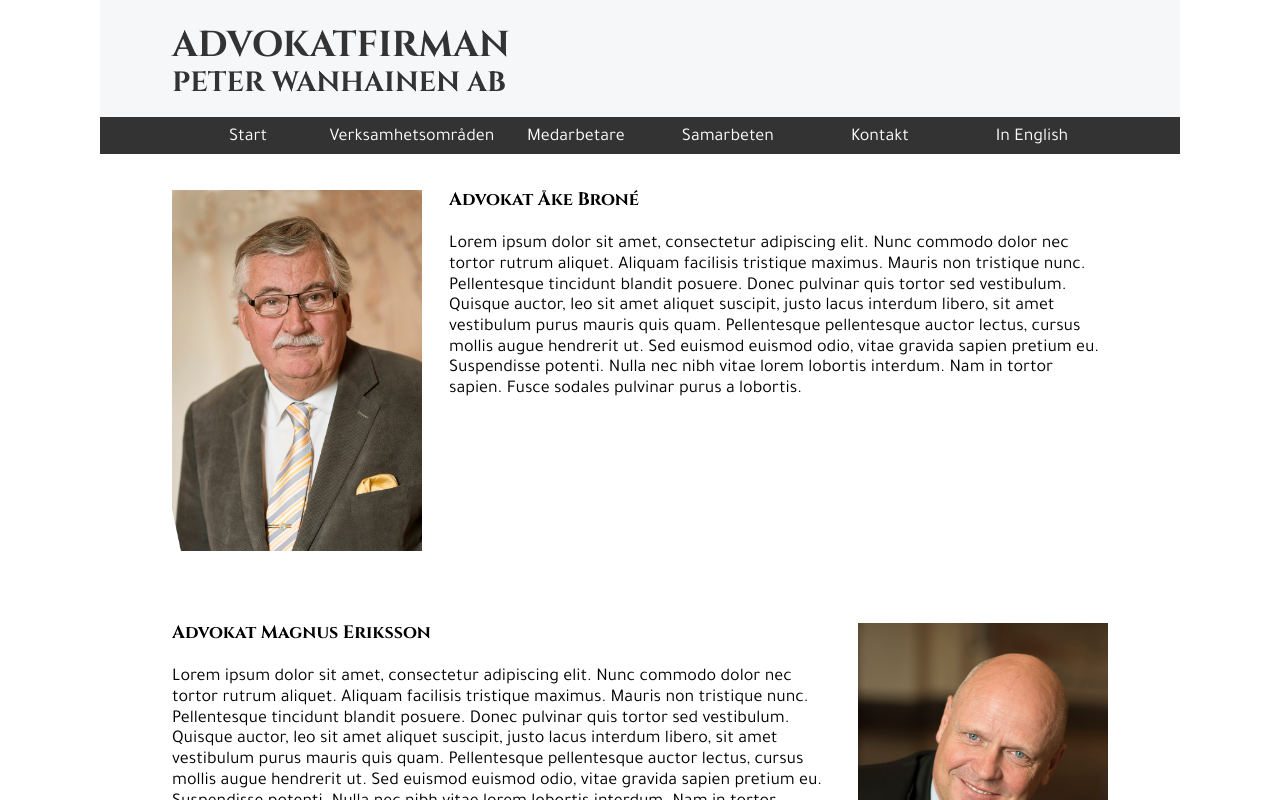
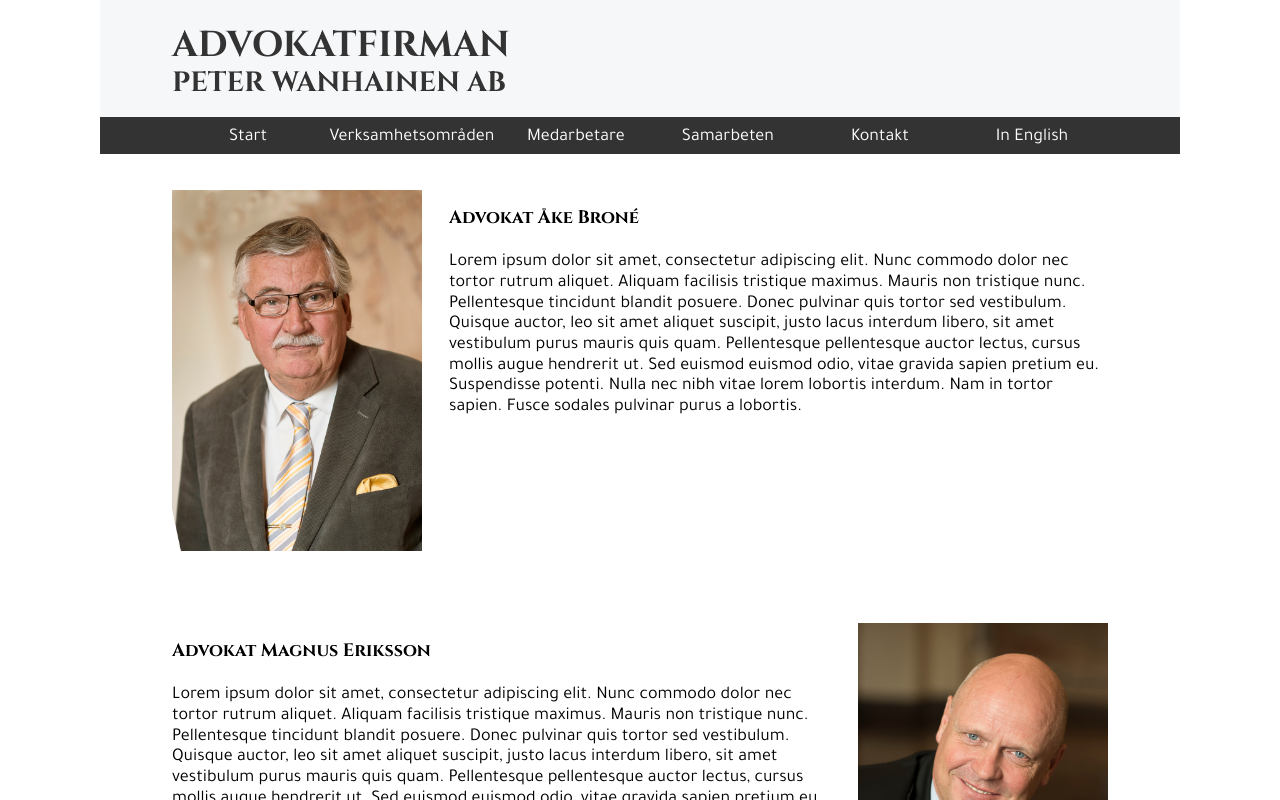
Before and after one commit to Henkenator/wanhainen2, an Angular app: page /samarbeten in a window 1280 px wide. Shown: the top 800 px of the page. Built offline with nearby package versions, Linux system fonts and the light colour scheme.

Commit message:
media text moves under profile pic when screen is small

```diff
--- a/src/styles.css
+++ b/src/styles.css
@@ -312,11 +312,19 @@ main {
 
 .media__body {
   overflow: auto;
-  margin-top: 0;
+  display: inline-block;
+  margin-top: 1em;
 }
+
 .media__body > h4 {
   margin-top: 0;
   font-family: 'Cinzel', serif;
+}
+
+@media (min-width: 35em) {
+  .media__body {
+    display: block;
+  }
 }
 
 @media (min-width: 35em) {
```
